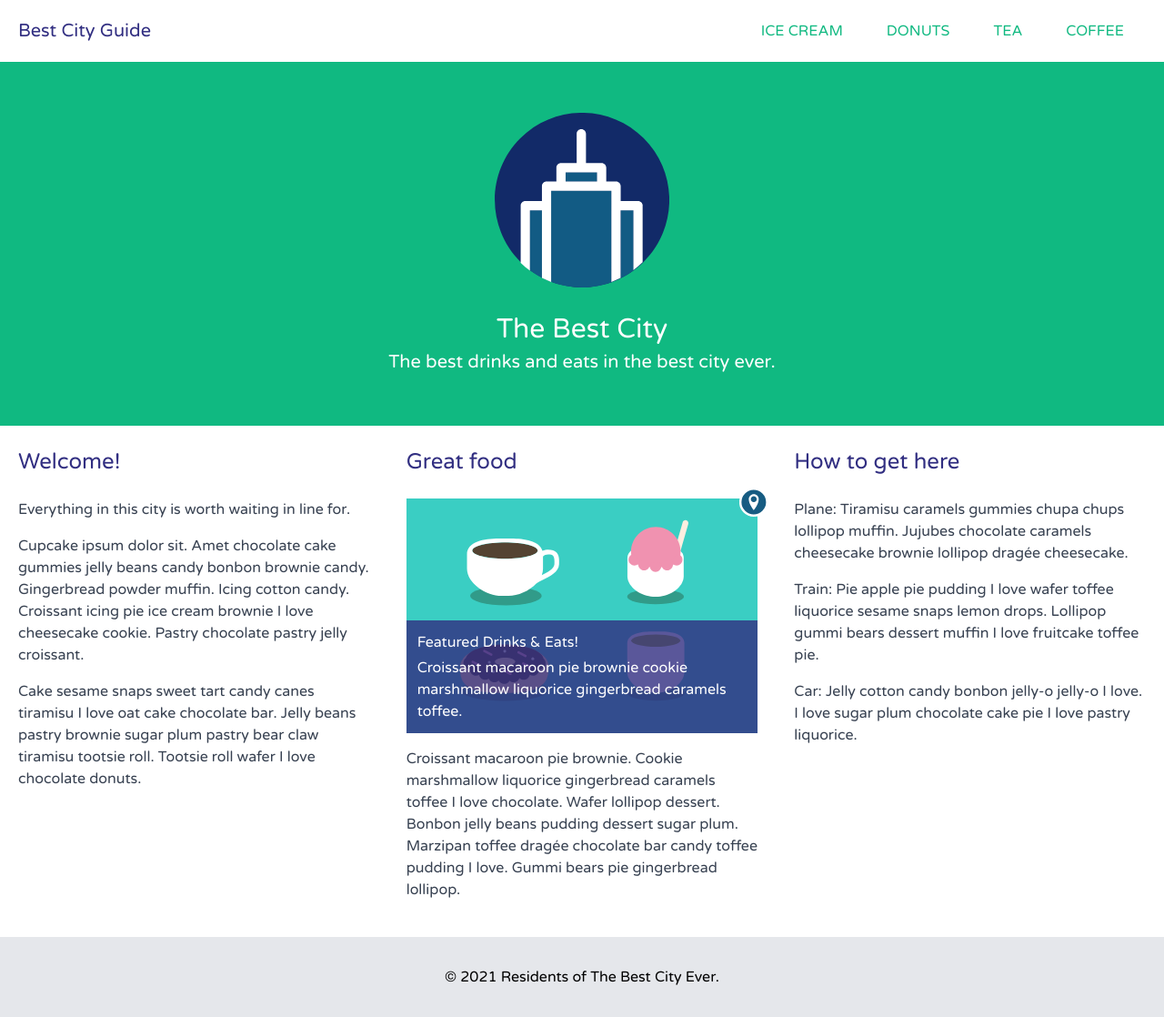
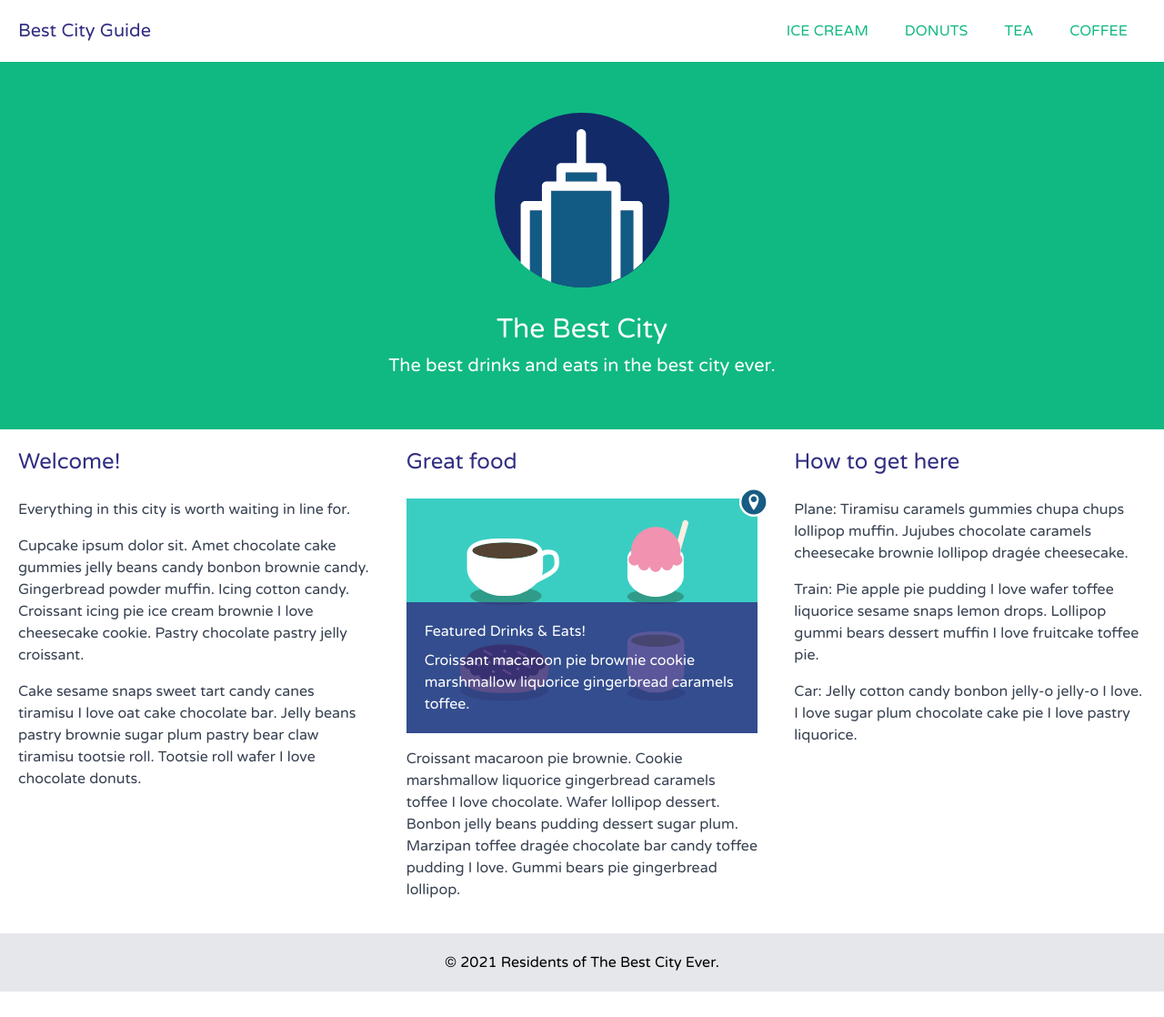
Before and after one commit to jusdeleon/best-city-guide-tailwind, a plain HTML site: page index.html in a window 1280 px wide. Shown: the whole page at 91% size. After the commit the page ends 1090 px from the top, so only its background shows below. Drawn offline with nearby package versions, Linux system fonts and the light colour scheme.

Commit message:
Refactor

```diff
--- a/css/app.css
+++ b/css/app.css
@@ -1,10 +1,5 @@
 body {
     font-family: 'Varela Round', sans-serif;
-}
-
-.section {
-    padding-left: 20px;
-    padding-right: 20px;
 }
 
 .content > * {
--- a/index.html
+++ b/index.html
@@ -10,34 +10,31 @@
     <link rel="stylesheet" href="/css/app.css">
 </head>
 <body>
-<!-- header -->
-<div class="container mx-auto">
-    <div class="p-5 text-center md:flex md:flex-row md:items-center md:justify-between">
-        <h1 class="text-xl text-indigo-900 mb-6 md:mb-0">
+<div class="flex flex-col min-h-screen">
+    <div class="container mx-auto p-5">
+        <div class="text-center md:flex md:justify-between md:items-center">
+            <h1 class="text-xl text-indigo-900 mb-5 md:mb-0">
                 <a href="#">Best City Guide</a>
             </h1>
-        <div class="flex flex-col md:flex-row text-green-500 uppercase">
-            <a href="#" class="p-2 md:p-0 md:px-6 hover:text-indigo-900">Ice Cream</a>
-            <a href="#" class="p-2 md:p-0 md:px-6 hover:text-indigo-900">Donuts</a>
-            <a href="#" class="p-2 md:p-0 md:px-6 hover:text-indigo-900">Tea</a>
-            <a href="#" class="p-2 md:p-0 md:px-6 hover:text-indigo-900">Coffee</a>
+            <div class="flex flex-col md:flex-row">
+                <a href="#" class="py-2 md:py-0 md:mx-5 text-green-500 hover:text-indigo-900 uppercase">Ice Cream</a>
+                <a href="#" class="py-2 md:py-0 md:mx-5 text-green-500 hover:text-indigo-900 uppercase">Donuts</a>
+                <a href="#" class="py-2 md:py-0 md:mx-5 text-green-500 hover:text-indigo-900 uppercase">Tea</a>
+                <a href="#" class="py-2 md:py-0 md:mx-5 text-green-500 hover:text-indigo-900 uppercase">Coffee</a>
             </div>
         </div>
     </div>
 
-<!-- hero -->
-<div class="text-center bg-green-500 text-white p-14 mb-5">
+    <div class="bg-green-500 text-center text-white p-14">
         <img src="/img/best-city-logo.svg" alt="The Best City" class="w-48 inline-block mb-7">
-    <h2 class="text-3xl mb-1">The Best City</h2>
+        <h2 class="text-3xl mb-2">The Best City</h2>
         <p class="text-xl">The best drinks and eats in the best city ever.</p>
     </div>
 
-<!-- main -->
-<div class="container mx-auto">
-    <div class="md:grid md:grid-cols-2 lg:grid-cols-3 mb-5">
-        <div class="section">
-            <div class="content py-1 text-gray-700">
-                <h3 class="text-2xl text-indigo-900 mb-6">Welcome!</h3>
+    <div class="container mx-auto flex-1">
+        <div class="md:grid md:grid-cols-2 lg:grid-cols-3">
+            <div class="content text-gray-700 p-5">
+                <h3 class="text-2xl text-indigo-900 mb-5">Welcome!</h3>
                 <p>Everything in this city is worth waiting in line for.</p>
                 <p>Cupcake ipsum dolor sit. Amet chocolate cake gummies jelly beans candy bonbon brownie candy.
                     Gingerbread powder muffin. Icing cotton candy. Croissant icing pie ice cream brownie I love
@@ -46,16 +43,14 @@
                     brownie sugar plum pastry bear claw tiramisu tootsie roll. Tootsie roll wafer I love chocolate
                     donuts.</p>
             </div>
-        </div>
 
-        <div class="section">
-            <div class="content py-1 text-gray-700">
-                <h3 class="text-2xl text-indigo-900 mb-6">Great food</h3>
+            <div class="content text-gray-700 p-5">
+                <h3 class="text-2xl text-indigo-900 mb-5">Great food</h3>
                 <div class="relative">
                     <img src="/img/treats.svg" alt="Featured Drinks &amp; Eats!">
                     <img src="/img/location.svg" alt="Location" class="absolute w-8 -top-3 -right-3">
-                    <div class="absolute bottom-0 right-0 left-0 bg-indigo-900 bg-opacity-80 text-white p-3">
-                        <p class="mb-2 md:mb-1">Featured Drinks &amp; Eats!</p>
+                    <div class="absolute bottom-0 right-0 left-0 bg-indigo-900 bg-opacity-80 text-white p-5">
+                        <p class="mb-2">Featured Drinks &amp; Eats!</p>
                         <p>Croissant macaroon pie brownie cookie marshmallow liquorice gingerbread caramels toffee.</p>
                     </div>
                 </div>
@@ -63,11 +58,9 @@
                     chocolate. Wafer lollipop dessert. Bonbon jelly beans pudding dessert sugar plum. Marzipan toffee
                     dragée chocolate bar candy toffee pudding I love. Gummi bears pie gingerbread lollipop.</p>
             </div>
-        </div>
 
-        <div class="section md:col-start-1 md:col-end-3 lg:col-auto">
-            <div class="content py-1 text-gray-700">
-                <h3 class="text-2xl text-indigo-900 mb-6">How to get here</h3>
+            <div class="md:col-start-1 md:col-end-3 lg:col-auto content text-gray-700 p-5">
+                <h3 class="text-2xl text-indigo-900 mb-5">How to get here</h3>
                 <p>Plane: Tiramisu caramels gummies chupa chups lollipop muffin. Jujubes chocolate caramels cheesecake
                     brownie lollipop dragée cheesecake.</p>
                 <p>Train: Pie apple pie pudding I love wafer toffee liquorice sesame snaps lemon drops. Lollipop gummi
@@ -77,11 +70,8 @@
             </div>
         </div>
     </div>
-</div>
 
-<!-- footer -->
-<div class="bg-gray-200 text-center py-8">
-    <div class="section">
+    <div class="bg-gray-200 text-center py-5">
         <span>&copy; 2021 Residents of The Best City Ever.</span>
     </div>
 </div>
```
Lines whose indentation alone changed are shown as unchanged.
